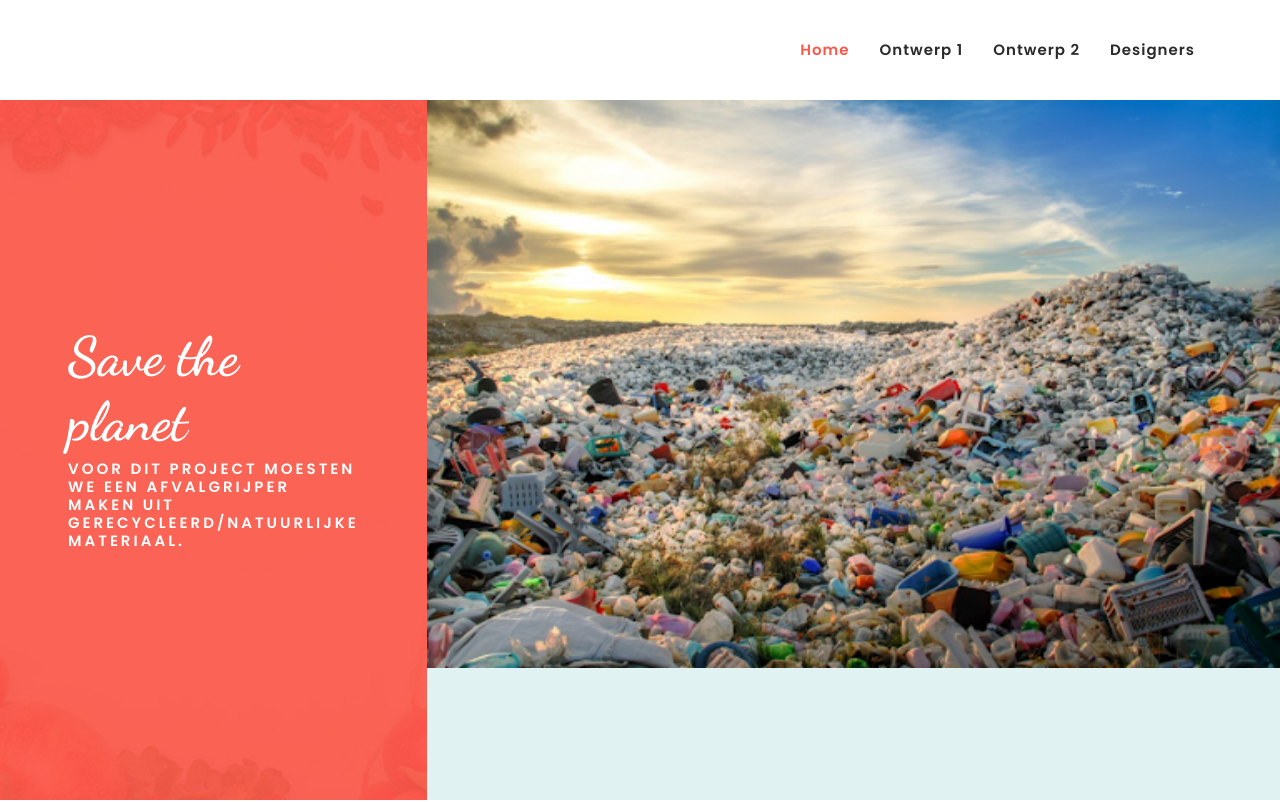
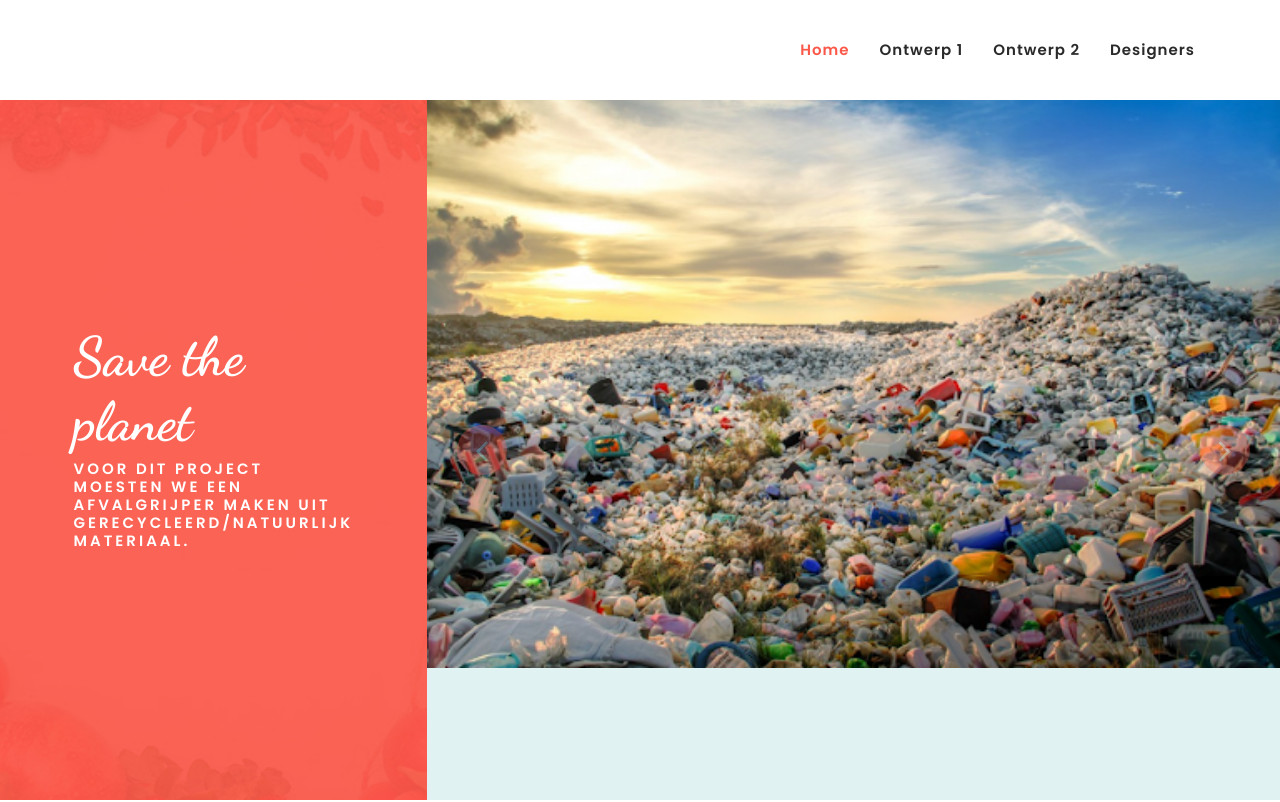
Before and after one commit to timoC2/timoc2.github.io, a plain HTML site: page index.html in a window 1280 px wide. Shown: the top 802 px of the page. Drawn offline with Linux system fonts and the light colour scheme.

Commit message:
finalFinal

```diff
--- a/index.html
+++ b/index.html
@@ -78,7 +78,7 @@ https://templatemo.com/tm-558-klassy-cafe
                         <div class="inner-content">
                             <h4>Save the planet</h4>
                             <h6></h6>
-                            <h6>voor dit project moesten we een afvalgrijper maken uit gerecycleerd/natuurlijke materiaal.</h6>
+                            <h6>voor dit project moesten we een afvalgrijper maken uit gerecycleerd/natuurlijk materiaal.</h6>
                             <h6></h6>
 
                             <div class="main-white-button scroll-to-section">
```
